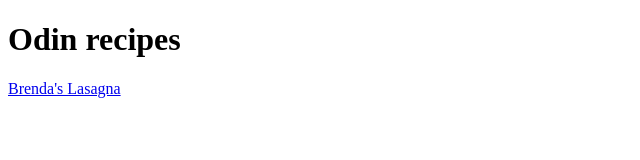
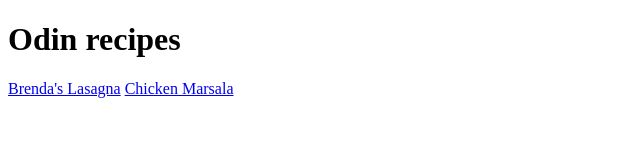
Before and after one commit to vigor-c/odin-recipes, a plain HTML site: page index.html in a window 1280 px wide. Shown: the whole page, without its empty margins (0-640 px from the left). Drawn offline with Linux system fonts and the light colour scheme.

Commit message:
Add link to chicken marsala page

```diff
--- a/index.html
+++ b/index.html
@@ -8,7 +8,7 @@
   <body>
     <h1>Odin recipes</h1>
     <a href="./recipes/lasagna.html">Brenda's Lasagna</a>
-
+    <a href="./recipes/chicken-marsala.html">Chicken Marsala</a>
 
   </body>
 
```
